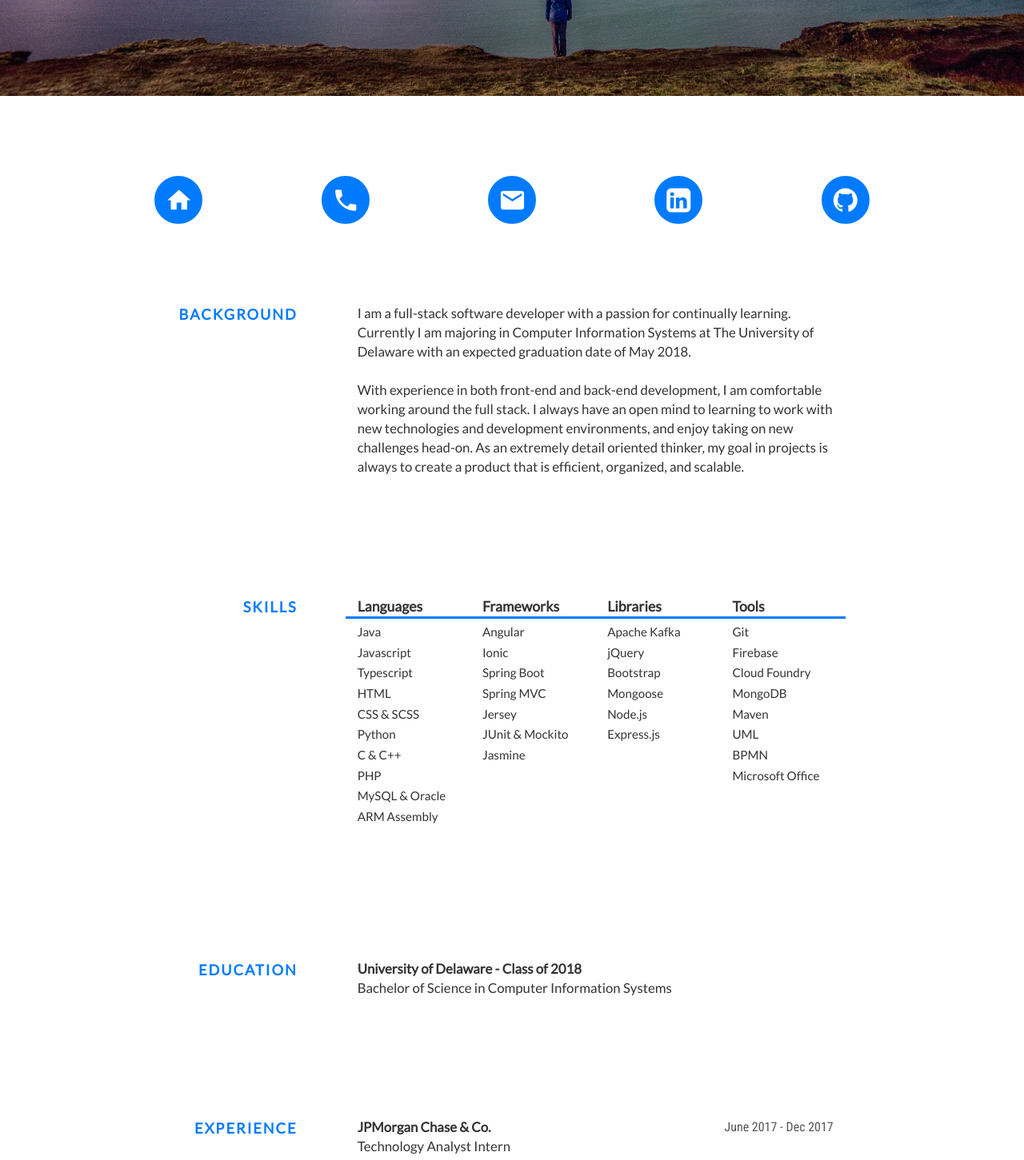
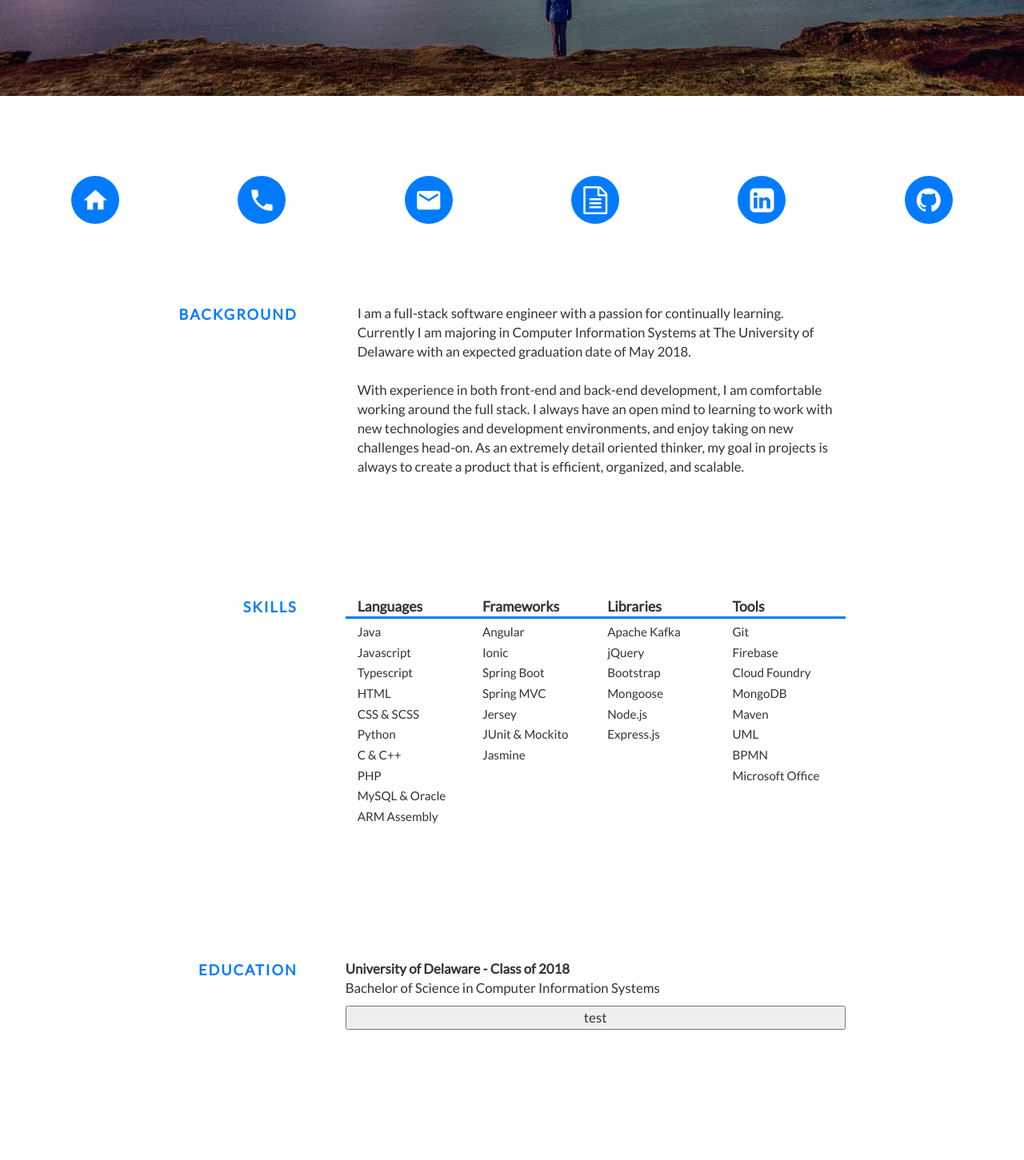
Before and after one commit to Jordsan/PortfolioWebApp, an Angular app: page / in a window 1280 px wide. Shown: the part 680-2131 px from the top of the page at 80% size. Built offline with nearby package versions, Linux system fonts and the light colour scheme.

Commit message:
updated animations

```diff
--- a/src/app/components/home/home.component.css
+++ b/src/app/components/home/home.component.css
@@ -1,4 +1,3 @@
-
 .section {
     text-align: center;
     margin: 150px 0px 50px 0px;
@@ -21,39 +20,19 @@
     font-size: 1.2em;
 }
 
-#cover {
-    width: 100%;
+.more-info-row {
+    margin-top: 10px;
+    margin-bottom: 10px;
+    /* padding: 0; */
 }
 
-#cover div {
-    text-align: right;
-    position: absolute;
-    margin-top: 85px;
-    margin-right: 30px;
+.more-info-col {
     padding: 0;
-    background: white;
-    height: 80px;
-    overflow: hidden;
 }
 
-#home-cover {
-    z-index: 14;
-}
-
-#phone-cover {
-    z-index: 11;
-}
-
-#email-cover {
-    z-index: 8;
-}
-
-#linkedin-cover {
-    z-index: 5;
-}
-
-#github-cover {
-    z-index: 2;
+.more-info-button {
+    width: 100%;
+    height: 100%;
 }
 
 #personal-info {
@@ -66,97 +45,57 @@
     align-items: center;
 }
 
+.hover-wrapper {
+    border-radius: 50%;
+    height: 60px;
+    width: 60px;
+}
+
 .info-icon {
     position: relative;
+    display: flex;
+    align-items: center;
+    align-content: center;
+    justify-content: center;
     text-align: center;
     height: 60px;
     width: 60px;
+    border-radius: 50%;
     padding: 10px;
     font-size: 2.5em;
-    border: 3px solid #007bff;
-    border-radius: 50%;
     color: white;
     background: #007bff;
 }
 
 .hover-item {
     position: absolute;
-    left: 0;
-    right: 0;
-    border-right: 2px solid #007bff;
-    border-bottom: 2px solid #007bff;
-    border-top: 2px solid #007bff;
-    border-top-right-radius: 10px;
-    border-bottom-right-radius: 10px;
-    background: white;
-    margin-left: 50%;
+    display: flex;
+    align-items: center;
+    justify-content: center;
+    width: 150px;
+    background: transparent;
     text-align: center;
-    min-height: 44px;
-    padding-left: 35px;
     font-family: 'Lato', sans-serif;
     font-weight: 500;
 }
 
 .icon-hovered {
-    /* color: #edf6ff; */
-    /* background: #007bff;  */
+    border: 1px solid black;
 }
 
 .icon-not-hovered {
-    /* background: #007bff; */
-}
-
-#home-hover span{
-    z-index: 15;
-
-}
-
-#home-hover div{
-    z-index: 13;
-    width: 190px;
-}
-
-#phone-hover span{
-    z-index: 12;
-}
-
-#phone-hover div{
-    z-index: 10;
-    width: 150px;
-}
-
-#email-hover span{
-    z-index: 9;
-}
-
-#email-hover div{
-    z-index: 7;
-    width: 260px;
-}
-
-#linkedin-hover span{
-    z-index: 6;
-}
-
-#linkedin-hover div{
-    z-index: 4;
-    width: 160px;
-}
-
-#github-hover span{
-    z-index: 3;
-}
-
-#github-hover div{
-    z-index: 1;
-    width: 110px;
+    border: none;
 }
 
 #background-content {
     font-weight: 300;
 }
 
-#education-content span {
+#education-school {
+    /* font-weight: 300; */
+}
+
+#education-major {
     font-weight: 300;
 }
 
@@ -172,7 +111,8 @@
     border-bottom: 3px solid #007bff;
 }
 
-#skill-content ul, li {
+#skill-content ul,
+li {
     padding: 0 0 4px 0;
     list-style-type: none;
     font-size: 0.95em;
@@ -194,4 +134,5 @@
     height: 23px;
     color: #555555;
     font-size: .95em;
-    font-family: 'Roboto Condensed', sans-serif;}
+    font-family: 'Roboto Condensed', sans-serif;
+}
--- a/src/app/components/home/home.component.html
+++ b/src/app/components/home/home.component.html
@@ -1,26 +1,11 @@
 <div>
-    <div class="row" id="cover">
-        <div id="home-cover" class="col-lg-2">
+    <div class="row" id="personal-info">
+        <div id="home-hover" class="col-lg-2" (mouseenter)="hoverHome()" (mouseleave)="hoverHome()">
+            <div class="hover-wrapper" [ngClass]="isHovered('home')" [@hoverIcon]="isHovered('home')">
+                <span class="material-icons info-icon">home</span>
 
-        </div>
-        <div id="phone-cover" class="col-lg-2 col-lg-offset-2">
-
-        </div>
-        <div id="email-cover" class="col-lg-2 col-lg-offset-4">
-
-        </div>
-        <div id="linkedin-cover" class="col-lg-2 col-lg-offset-6">
-
-        </div>
-        <div id="github-cover" class="col-lg-2 col-lg-offset-8">
-
-        </div>
-    </div>
-    <div class="row" id="personal-info">
-        <div id="home-hover" class="col-lg-2 col-lg-offset-1" (mouseenter)="hoverHome()" (mouseleave)="hoverHome()">
-            <span class="material-icons info-icon" [ngClass]="isHovered('home')" [@hoverIcon]="isHovered('home')">home</span>
-            <div *ngIf="hoverHomeVal" class="hover-item" [@slideIn]="'in'">
-                <!-- <div class="hover-item" [@slideIn]="'in'"> -->
+            </div>
+            <div *ngIf="hoverHomeVal" class="hover-item" [@fadeIn]="'in'">
                 <!-- <a href="https://goo.gl/maps/XAC99K2tJ1v">
                     438 Penfield Road, Fairfield, CT, 06824
                 </a> -->
@@ -28,33 +13,46 @@
             </div>
         </div>
         <div id="phone-hover" class="col-lg-2" (mouseenter)="hoverPhone()" (mouseleave)="hoverPhone()">
-            <span class="material-icons info-icon" [ngClass]="isHovered('phone')" [@hoverIcon]="isHovered('phone')">phone</span>
-            <div *ngIf="hoverPhoneVal" class="hover-item" [@slideIn]="'in'">
-                <!-- <div class="hover-item" [@slideIn]="'in'"> -->
+            <div class="hover-wrapper" [ngClass]="isHovered('phone')" [@hoverIcon]="isHovered('phone')">
+                <span class="material-icons info-icon">phone</span>
+            </div>
+            <div *ngIf="hoverPhoneVal" class="hover-item" [@fadeIn]="'in'">
                 203-727-3656
             </div>
         </div>
         <div id="email-hover" class="col-lg-2" (mouseenter)="hoverEmail()" (mouseleave)="hoverEmail()">
-            <span class="material-icons info-icon" [ngClass]="isHovered('email')" [@hoverIcon]="isHovered('email')">email</span>
-            <div *ngIf="hoverEmailVal" class="hover-item" [@slideIn]="'in'">
-                <!-- <div class="hover-item" [@slideIn]="'in'"> -->
+            <div class="hover-wrapper" [ngClass]="isHovered('email')" [@hoverIcon]="isHovered('email')">
+                <span class="material-icons info-icon">email</span>
+            </div>
+            <div *ngIf="hoverEmailVal" class="hover-item" [@fadeIn]="'in'">
                 <a href="mailto:mail.jordan.michaels@gmail.com">mail.jordan.michaels@gmail.com</a>
             </div>
         </div>
+        <div id="resume-hover" class="col-lg-2" (mouseenter)="hoverResume()" (mouseleave)="hoverResume()">
+            <div class="hover-wrapper" [ngClass]="isHovered('resume')" [@hoverIcon]="isHovered('resume')">
+                <span class="fa fa-file-text-o info-icon"></span>
+            </div>
+            <div *ngIf="hoverResumeVal" class="hover-item" [@fadeIn]="'in'">
+                resume
+            </div>
+        </div>
         <div id="linkedin-hover" class="col-lg-2" (mouseenter)="hoverLinkedIn()" (mouseleave)="hoverLinkedIn()">
-            <span class="fa fa-linkedin-square info-icon" [ngClass]="isHovered('linkedin')" [@hoverIcon]="isHovered('linkedin')"></span>
-            <div *ngIf="hoverLinkedInVal" class="hover-item" [@slideIn]="'in'">
-                <!-- <div class="hover-item" [@slideIn]="'in'"> -->
+            <div class="hover-wrapper" [ngClass]="isHovered('linkedin')" [@hoverIcon]="isHovered('linkedin')">
+                <span class="fa fa-linkedin-square info-icon"></span>
+            </div>
+            <div *ngIf="hoverLinkedInVal" class="hover-item" [@fadeIn]="'in'">
                 <a href="https://www.linkedin.com/in/jordan-michaels-589385149/">Jordan Michaels</a>
             </div>
         </div>
         <div id="github-hover" class="col-lg-2" (mouseenter)="hoverGithub()" (mouseleave)="hoverGithub()">
-            <span class="fa fa-github info-icon" [ngClass]="isHovered('github')" [@hoverIcon]="isHovered('github')"></span>
-            <div *ngIf="hoverGithubVal" class="hover-item" [@slideIn]="'in'">
-                <!-- <div class="hover-item" [@slideIn]="'in'"> -->
+            <div class="hover-wrapper" [ngClass]="isHovered('github')" [@hoverIcon]="isHovered('github')">
+                <span class="fa fa-github info-icon"></span>
+            </div>
+            <div *ngIf="hoverGithubVal" class="hover-item" [@fadeIn]="'in'">
                 <a href="https://github.com/Jordsan">Jordsan</a>
             </div>
         </div>
+
     </div>
 </div>
 
@@ -63,7 +61,7 @@
         background
     </div>
     <div class="col-lg-6 section-content" id="background-content">
-        I am a full-stack software developer with a passion for continually learning. Currently I am majoring in Computer Information
+        I am a full-stack software engineer with a passion for continually learning. Currently I am majoring in Computer Information
         Systems at The University of Delaware with an expected graduation date of May 2018.
         <br>
         <br> With experience in both front-end and back-end development, I am comfortable working around the full stack. I always
@@ -146,10 +144,21 @@
     <div class="col-lg-4 section-title">
         Education
     </div>
-    <div class="col-lg-6 section-content" id="education-content">
-        <b>University of Delaware - Class of 2018</b>
-        <br>
-        <span>Bachelor of Science in Computer Information Systems</span>
+    <div class="col-lg-6 section-content">
+        <div class="row">
+            <span id="education-school">
+                <b>University of Delaware - Class of 2018</b>
+            </span>
+            <br>
+            <span id="education-major">Bachelor of Science in Computer Information Systems</span>
+        </div>
+        <div class="row more-info-row">
+            <div class="col-lg-12 more-info-col">
+                <button class="col-lg-12 more-info-button">
+                    test
+                </button>
+            </div>
+        </div>
     </div>
 </div>
 <div class="row section">
--- a/src/app/components/home/home.component.ts
+++ b/src/app/components/home/home.component.ts
@@ -12,22 +12,40 @@ import {
     templateUrl: './home.component.html',
     styleUrls: ['./home.component.css'],
     animations: [
-        trigger('slideIn', [
-            state('in', style({ transform: 'translateX(0)' })),
+        // trigger('slideIn', [
+        //     state('in', style({ transform: 'translateX(0)' })),
+        //     transition('void => *', [
+        //         style({ transform: 'translateX(-100%)' }),
+        //         animate(250)
+        //     ]),
+        //     transition('* => void', [
+        //         animate(250, style({ transform: 'translateX(-100%)' }))
+        //     ])
+        // ]),
+        trigger('fadeIn', [
+            state('in', style({ opacity: 1 })),
             transition('void => *', [
-                style({ transform: 'translateX(-100%)' }),
-                animate(250)
+                style({ opacity: 0 }),
+                animate('150ms 150ms')
             ]),
             transition('* => void', [
-                animate(250, style({ transform: 'translateX(-100%)' }))
+                animate(100, style({ opacity: 0 }))
             ])
+            // state('icon-hovered', style({
+            //     opacity: 1
+            // })),
+            // state('icon-not-hovered', style({
+            //     opacity: 0
+            // })),
+            // transition('icon-not-hovered => icon-hovered', animate('250ms ease-in')),
+            // transition('icon-hovered => icon-not-hovered', animate('250ms ease-out'))
         ]),
         trigger('hoverIcon', [
             state('icon-hovered', style({
-                transform: 'scale(1.3)'
+                transform: 'scale(3.6)', opacity: 0.05
             })),
             state('icon-not-hovered', style({
-                transform: 'scale(1)'
+                transform: 'scale(1)', opacity: 1
             })),
             transition('icon-not-hovered => icon-hovered', animate('250ms ease-in')),
             transition('icon-hovered => icon-not-hovered', animate('250ms ease-out'))
@@ -39,6 +57,7 @@ export class HomeComponent implements OnInit {
     hoverHomeVal: boolean;
     hoverPhoneVal: boolean;
     hoverEmailVal: boolean;
+    hoverResumeVal: boolean;
     hoverLinkedInVal: boolean;
     hoverGithubVal: boolean;
 
@@ -50,6 +69,7 @@ export class HomeComponent implements OnInit {
         this.hoverHomeVal = false;
         this.hoverPhoneVal = false;
         this.hoverEmailVal = false;
+        this.hoverResumeVal = false;
         this.hoverLinkedInVal = false;
         this.hoverGithubVal = false;
     }
@@ -68,6 +88,10 @@ export class HomeComponent implements OnInit {
                 const val = this.hoverEmailVal ? 'icon-hovered' : 'icon-not-hovered';
                 return val;
             }
+            case 'resume': {
+                const val = this.hoverResumeVal ? 'icon-hovered' : 'icon-not-hovered';
+                return val;
+            }
             case 'linkedin': {
                 const val = this.hoverLinkedInVal ? 'icon-hovered' : 'icon-not-hovered';
                 return val;
@@ -77,10 +101,6 @@ export class HomeComponent implements OnInit {
                 return val;
             }
         }
-    }
-
-    hover(input: string): void {
-
     }
 
     hoverHome(): void {
@@ -95,6 +115,10 @@ export class HomeComponent implements OnInit {
         this.hoverEmailVal = !this.hoverEmailVal;
     }
 
+    hoverResume(): void {
+        this.hoverResumeVal = !this.hoverResumeVal;
+    }
+
     hoverLinkedIn(): void {
         this.hoverLinkedInVal = !this.hoverLinkedInVal;
     }
```
